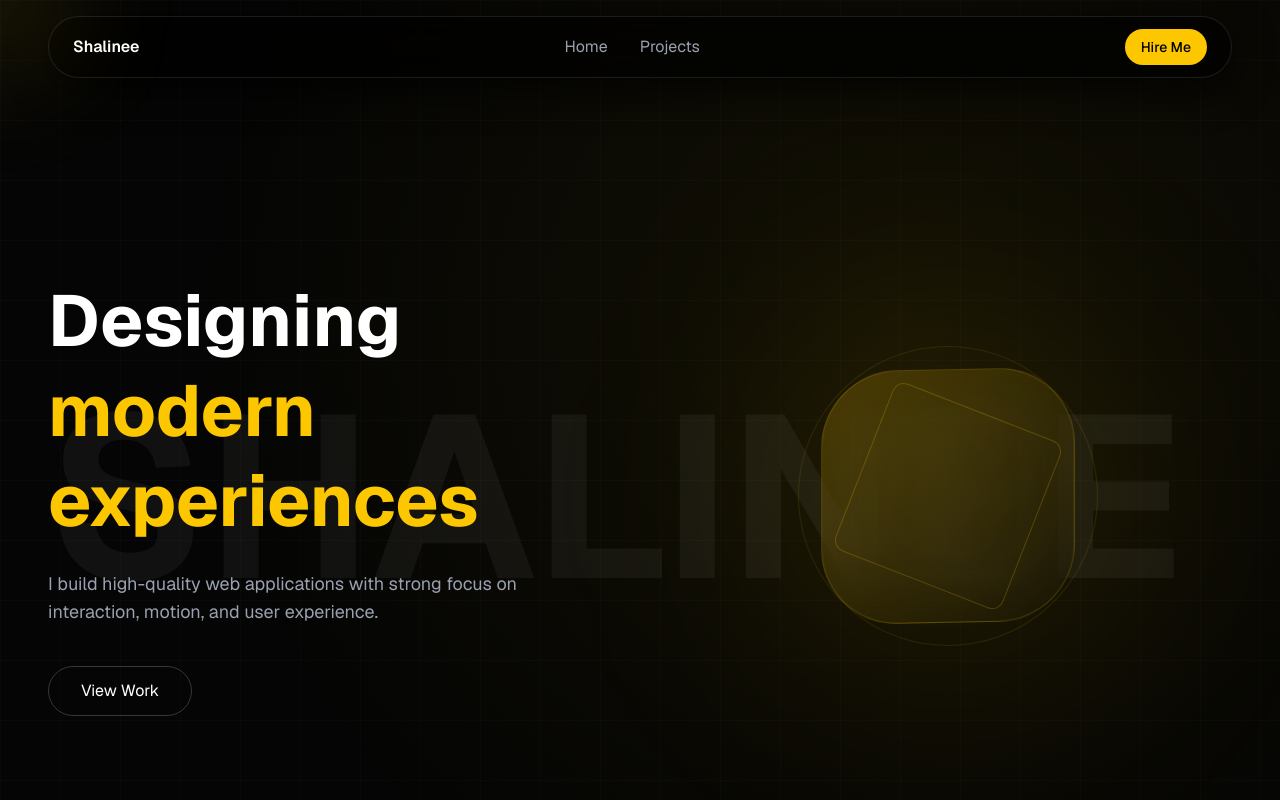
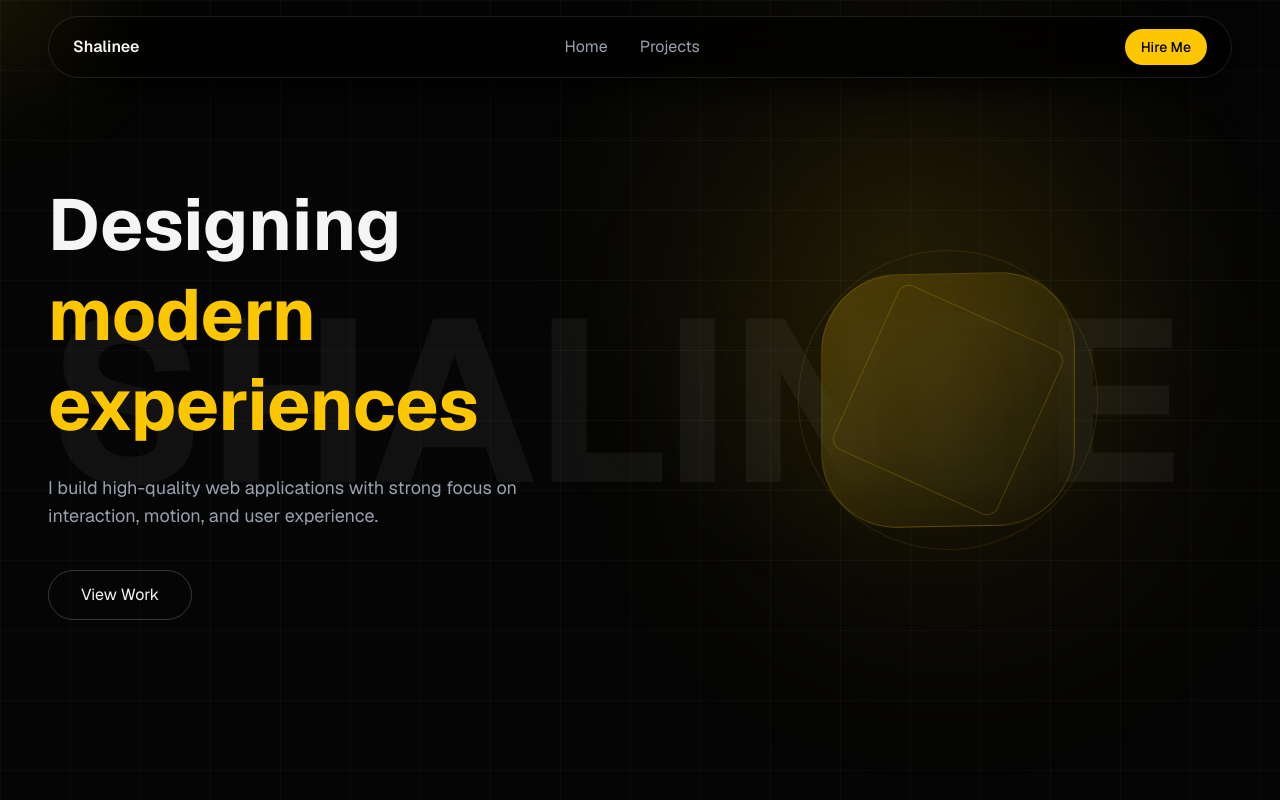
Before and after one commit to Shalineeeweeee/portfolio, a Next.js app: page / in a window 1280 px wide. Shown: the top 800 px of the page. Built offline with nearby package versions, Linux system fonts and the light colour scheme.

Commit message:
updating ui

```diff
--- a/app/components/SectionWrapper.tsx
+++ b/app/components/SectionWrapper.tsx
@@ -1,25 +1,29 @@
 "use client";
 
-import { motion } from "framer-motion";
+import { useEffect, useState } from "react";
 
-export default function SectionWrapper({
-  children,
-  id,
-}: {
-  children: React.ReactNode;
-  id?: string;
-}) {
+export default function CursorGlow() {
+  const [pos, setPos] = useState({ x: 0, y: 0 });
+
+  useEffect(() => {
+    const move = (e: MouseEvent) => {
+      setPos({ x: e.clientX, y: e.clientY });
+    };
+
+    window.addEventListener("mousemove", move);
+    return () => window.removeEventListener("mousemove", move);
+  }, []);
+
   return (
-    <section id={id} className="px-6 lg:px-12 py-24 lg:py-32">
-      <motion.div
-        initial={{ opacity: 0, y: 60 }}
-        whileInView={{ opacity: 1, y: 0 }}
-        transition={{ duration: 0.6 }}
-        viewport={{ once: true }}
-        className="max-w-7xl mx-auto"
-      >
-        {children}
-      </motion.div>
-    </section>
+    <div
+      className="fixed pointer-events-none z-[9999]"
+      style={{
+        transform: `translate(${pos.x - 80}px, ${pos.y - 80}px)`,
+        width: 160,
+        height: 160,
+        background: "radial-gradient(circle, rgba(var(--accent), 0.25), transparent)",
+        filter: "blur(40px)",
+      }}
+    />
   );
 }
--- a/app/globals.css
+++ b/app/globals.css
@@ -2,14 +2,20 @@
 
 :root {
   --bg: #050505;
-  --fg: #ffffff;
-  --accent: 255, 215, 0;
+  --fg: #f5f5f5;
+  --muted: #8b8b8b;
+  --accent: #facc15;
+}
+
+html {
+  scroll-behavior: smooth;
 }
 
 body {
   background: var(--bg);
   color: var(--fg);
-  font-family: var(--font-geist-sans), system-ui, sans-serif;
+  font-family: var(--font-geist-sans), sans-serif;
+  overflow-x: hidden;
   cursor: none;
 }
 
@@ -18,18 +24,29 @@ body::before {
   content: "";
   position: fixed;
   inset: 0;
-  z-index: -1;
   background-image:
-    linear-gradient(to right, rgba(255,255,255,0.02) 1px, transparent 1px),
-    linear-gradient(to bottom, rgba(255,255,255,0.02) 1px, transparent 1px);
-  background-size: 60px 60px;
+    linear-gradient(to right, rgba(255,255,255,0.03) 1px, transparent 1px),
+    linear-gradient(to bottom, rgba(255,255,255,0.03) 1px, transparent 1px);
+  background-size: 70px 70px;
+  z-index: -2;
 }
 
-/* VERY light glow */
+/* subtle ambient glow */
 body::after {
   content: "";
   position: fixed;
   inset: 0;
+  background:
+    radial-gradient(circle at 70% 30%, rgba(250,204,21,0.08), transparent 35%);
   z-index: -1;
-  background: radial-gradient(circle at 70% 40%, rgba(var(--accent), 0.06), transparent 70%);
+  pointer-events: none;
 }
+
+/* scrollbar */
+::-webkit-scrollbar {
+  width: 6px;
+}
+
+::-webkit-scrollbar-thumb {
+  background: rgba(250,204,21,0.2);
+}
--- a/app/layout.tsx
+++ b/app/layout.tsx
@@ -1,23 +1,34 @@
+import type { Metadata } from "next";
 import { Geist } from "next/font/google";
+
 import "./globals.css";
 
 import Navbar from "./components/Navbar";
-import SmoothScroll from "./components/SmoothScroll";
 import CursorGlow from "./components/CursorGlow";
 
-const geist = Geist({ subsets: ["latin"], variable: "--font-geist-sans" });
+const geist = Geist({
+  subsets: ["latin"],
+  variable: "--font-geist-sans",
+});
 
-export default function RootLayout({ children }: { children: React.ReactNode }) {
+export const metadata: Metadata = {
+  title: "Shalinee Portfolio",
+  description: "Modern portfolio built with Next.js",
+};
+
+export default function RootLayout({
+  children,
+}: {
+  children: React.ReactNode;
+}) {
   return (
     <html lang="en" className={geist.variable}>
-      <body className="overflow-x-hidden">
+      <body>
 
         <CursorGlow />
+        <Navbar />
 
-        <SmoothScroll>
-          <Navbar />
-          <main className="pt-24">{children}</main>
-        </SmoothScroll>
+        {children}
 
       </body>
     </html>
--- a/app/page.tsx
+++ b/app/page.tsx
@@ -1,21 +1,11 @@
-"use client";
-
 import Hero from "./components/Hero";
 import ProjectsSection from "./components/ProjectsSection";
 
 export default function Home() {
   return (
     <>
-
-      {/* HERO */}
       <Hero />
-
-      {/* DIVIDER */}
-      <div className="h-px bg-gradient-to-r from-transparent via-yellow-500/20 to-transparent" />
-
-      {/* PROJECTS */}
       <ProjectsSection />
-
     </>
   );
 }
```
